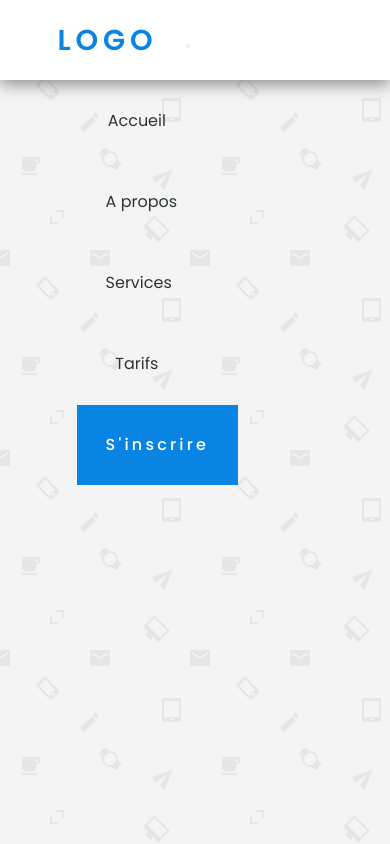
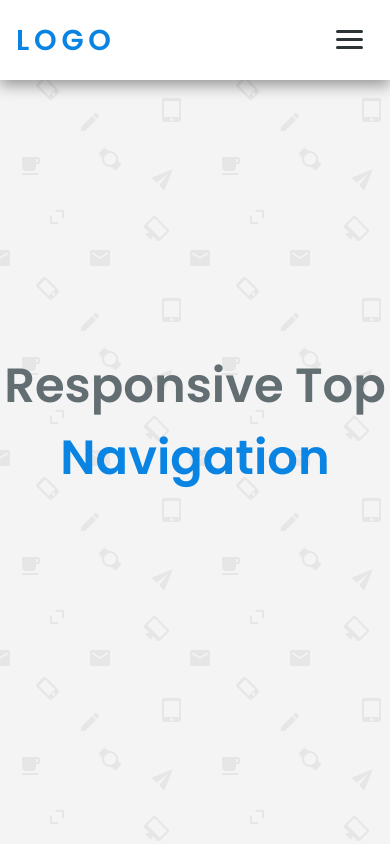
Before and after one commit to mszayani91/responsive-navigation, a plain HTML site: page index.html in a window 390 px wide. Drawn offline with Linux system fonts and the light colour scheme.

Commit message:
style issues and media queries

```diff
--- a/assets/css/style.css
+++ b/assets/css/style.css
@@ -78,7 +78,7 @@ body{
     font-size: 1.1rem;
     transition: .3s ease-in;
 }
-.navbar .navbar-toggler {
+.navbar .navbar__toggler {
     display: none;
 }
 /* Section Accueil | Home */
@@ -86,4 +86,125 @@ body{
     width: 100%;
     height: 100vh;
     background: url('../images/email-pattern.png') repeat;
+    display: flex;
+    align-items: center;
+    justify-content: center;
+
+    text-align: center;
 }
+.home__section h1 {
+    font-size: 5rem;
+    color: #636e72;
+}
+.home__section h1 span {
+    color: #0984e3;
+}
+
+/* Media Queries | Pour les ecrans de moins de 991px de largeur */
+@media screen and (max-width: 991px){
+    .navbar a.navbar__logo {
+        color: #0984e3;
+        padding: 0rem;
+        margin-top: 0rem;
+    }
+    .navbar ul {
+        padding: 0 .6rem;
+    }
+    .navbar ul li a {
+        min-width: 6.25rem;
+        padding: 0 1.2rem;
+    }
+    .navbar ul li a:hover{
+        background-color: rgba(255,255,255,.2);
+        color: #fff;
+        font-size: 1.1rem;
+    }
+}
+
+/* Pour les ecrans des smartphones et tablettes */
+@media screen and (max-width: 768px){
+    .home__section h1 {
+
+
+        font-size: 3rem;
+        color: #636e72;
+    }
+    .navbar {
+        padding: 1rem;
+    }
+    .navbar ul {
+        width: 100%;
+        padding: 0rem;
+        background-color: #636e72;
+        opacity: .9;
+        height: 50vh;
+        max-height: 0;
+        overflow: hidden;
+        transition: all ease-in-out 0.3s;
+        display: flex;
+        flex-direction: column;
+        align-items: center;
+    }
+    .navbar ul.open{
+        max-height: 100vh;
+    }
+    .navbar ul li {
+        width: 80%;
+    }
+    .navbar ul li:nth-child(5) a:hover {
+        background-color: rgba(255,255,255,0.15);
+        color: #fff;
+        font-size: 1.1rem;
+
+      }
+      .navbar a.navbar__logo{
+        color: #0984e3;
+        margin-top: -1rem;
+    }
+    .navbar ul li a {
+        padding: 0rem;
+        color: #fff;
+        text-shadow:  0 4px 10px rgba(0,0,0, .7);
+        text-transform: capitalize;
+    }
+    .navbar .navbar__toggler{
+        display: block;
+        position: absolute;
+        height: 2.5rem;
+        top: 1.2rem;
+        right: 1.2rem;
+        background-color: transparent;
+        color: #fff;
+        border: 3px solid #fff;
+        padding: 0 .3rem;
+        cursor: pointer;
+        outline: none;
+    }
+    .navbar .navbar__toggler span,
+    .navbar .navbar__toggler span::before,
+    .navbar .navbar__toggler span::after {
+
+        display: block;
+        content:'';
+        background-color: #2d3436;
+        height: .2rem;
+        width: 1.7rem;
+        border-radius: 4px;
+        transition: all ease-in-out 0.3s;
+    }
+    .navbar .navbar__toggler span::before{
+        transform: translateY(-8px);
+    }
+    .navbar .navbar__toggler span::after {
+        transform: translateY(5px);
+    }
+    .navbar .navbar__toggler.open__hamburger span {
+        background-color: transparent;
+    }
+    .navbar .navbar__toggler.open-navbar__toggler span::before {
+        transform: translateY(0px) rotate(45deg);
+    }
+    .navbar .navbar__toggler.open-navbar__toggler span::after {
+        transform: translateY(-3px) rotate(-45deg);
+    }
+}
--- a/assets/js/main.js
+++ b/assets/js/main.js
@@ -3,15 +3,17 @@ const navList = document.querySelector('.navbar ul');
 const navLinks = document.querySelectorAll('.navbar a');
 const hamburger = document.querySelector('.navbar__toggler');
 
-hamburgerClick(() => {
-    hamburger.classList.toggle('open__hamburger');
-    navList.classList.toggle('open');
-})
+hamburger.addEventListener("click", navbarTogglerClick);
 
-navLinks.forEach(e => e.addEventListener('click', linkClick));
+function navbarTogglerClick() {
+    hamburger.classList.toggle("open-navbar__toggler");
+    navList.classList.toggle("open");
+}
 
-linkClick(() => {
-    if (navList.classList.contains('open')) {
+navLinks.forEach(elem => elem.addEventListener("click", navbarLinkClick));
+
+function navbarLinkClick() {
+    if (navList.classList.contains("open")) {
         hamburger.click();
     }
-})
+}
--- a/index.html
+++ b/index.html
@@ -1,5 +1,6 @@
 <!DOCTYPE html>
 <html lang="fr">
+<!-- author: Mehdi-Salim Zayani -->
 
 <head>
     <meta charset="UTF-8">
@@ -22,14 +23,16 @@
                 <li><a href="">Tarifs</a></li>
                 <li class="cta__button"><a href="">S'inscrire</a></li>
             </ul>
-            <button class="button__toggler">
+            <button class="navbar__toggler">
                 <span></span>
             </button>
         </nav>
     </header>
     <!-- Fin de la barre de navigation -->
     <!-- Debut de la section Accueil -->
-    <section class="home__section"></section>
+    <section class="home__section">
+        <h1>Responsive Top <span> Navigation </span> </h1>
+    </section>
     <!-- Fin de Section -->
 
     <!-- Importation du code javascript -->
```
